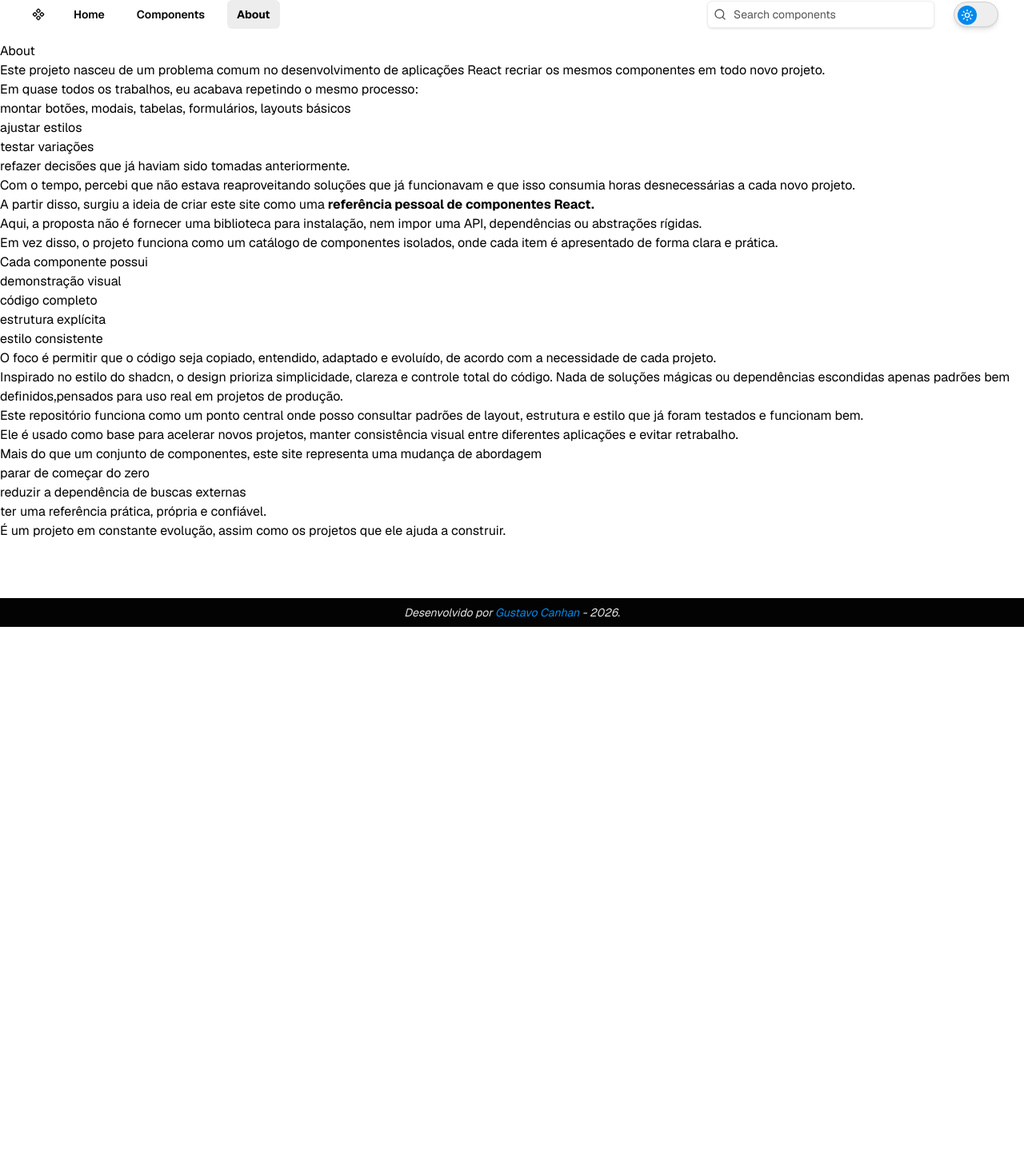
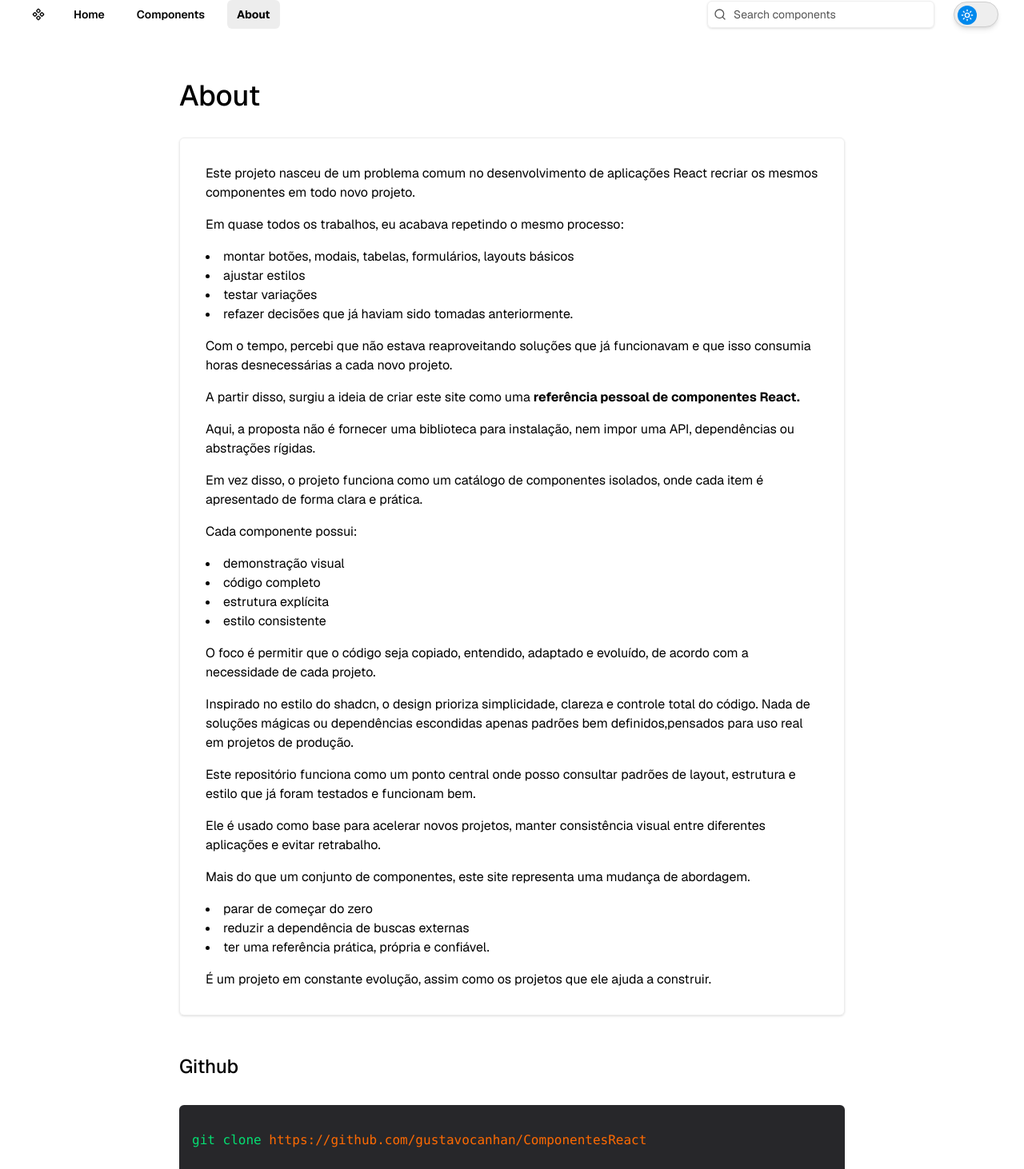
Before and after one commit to gustavocanhan/ComponentesReact, a Next.js app: page /about in a window 1280 px wide. Shown: the part 16-1478 px from the top of the page at 80% size. Before the commit the page ends 800 px from the top, so only its background shows below. Built offline with nearby package versions, Linux system fonts and the light colour scheme.

Commit message:
feat: complete about page

```diff
--- a/src/app/about/page.tsx
+++ b/src/app/about/page.tsx
@@ -1,15 +1,17 @@
 export default function About() {
   return (
-    <div>
-      <h1>About</h1>
-
+    <div className="md:w-4xl mx-auto md:px-8 px-4 pb-20">
+      <h1 className="text-4xl font-medium pt-12 pb-8">About</h1>
+      <div className="space-y-4 md:border md:border-muted-foreground/10 md:shadow md:p-8 md:rounded-md">
         <p>
           Este projeto nasceu de um problema comum no desenvolvimento de
           aplicações React recriar os mesmos componentes em todo novo projeto.
         </p>
 
-      <p>Em quase todos os trabalhos, eu acabava repetindo o mesmo processo:</p>
-      <ul>
+        <p>
+          Em quase todos os trabalhos, eu acabava repetindo o mesmo processo:
+        </p>
+        <ul className="list-disc list-inside">
           <li>montar botões, modais, tabelas, formulários, layouts básicos</li>
           <li>ajustar estilos</li>
           <li>testar variações</li>
@@ -37,8 +39,8 @@ export default function About() {
           isolados, onde cada item é apresentado de forma clara e prática.
         </p>
 
-      <p>Cada componente possui</p>
-      <ul>
+        <p>Cada componente possui:</p>
+        <ul className="list-disc list-inside">
           <li>demonstração visual</li>
           <li>código completo</li>
           <li>estrutura explícita</li>
@@ -51,38 +53,51 @@ export default function About() {
         </p>
 
         <p>
-        Inspirado no estilo do shadcn, o design prioriza simplicidade, clareza e
-        controle total do código. Nada de soluções mágicas ou dependências
+          Inspirado no estilo do shadcn, o design prioriza simplicidade, clareza
+          e controle total do código. Nada de soluções mágicas ou dependências
           escondidas apenas padrões bem definidos,pensados para uso real em
           projetos de produção.
         </p>
 
         <p>
           Este repositório funciona como um ponto central onde posso consultar
-        padrões de layout, estrutura e estilo que já foram testados e funcionam
-        bem.
+          padrões de layout, estrutura e estilo que já foram testados e
+          funcionam bem.
         </p>
 
         <p>
-        Ele é usado como base para acelerar novos projetos, manter consistência
-        visual entre diferentes aplicações e evitar retrabalho.
+          Ele é usado como base para acelerar novos projetos, manter
+          consistência visual entre diferentes aplicações e evitar retrabalho.
         </p>
 
         <p>
-        Mais do que um conjunto de componentes, este site representa uma mudança
-        de abordagem
+          Mais do que um conjunto de componentes, este site representa uma
+          mudança de abordagem.
         </p>
 
-      <ul>
+        <ul className="list-disc list-inside">
           <li>parar de começar do zero</li>
           <li>reduzir a dependência de buscas externas</li>
           <li>ter uma referência prática, própria e confiável.</li>
         </ul>
 
         <p>
-        É um projeto em constante evolução, assim como os projetos que ele ajuda
-        a construir.
+          É um projeto em constante evolução, assim como os projetos que ele
+          ajuda a construir.
         </p>
+      </div>
+      <h2 className="pt-12 text-2xl font-medium pb-8">Github</h2>
+      <div className="bg-zinc-800 px-4 py-8 rounded-md shadow overflow-auto">
+        <p className="text-md text-green-400 font-mono">
+          git clone{" "}
+          <a
+            href="https://github.com/gustavocanhan/ComponentesReact"
+            className="text-orange-500 hover:text-orange-700 transition"
+          >
+            https://github.com/gustavocanhan/ComponentesReact
+          </a>
+        </p>
+      </div>
     </div>
   );
 }
```
Lines whose indentation alone changed are shown as unchanged.
